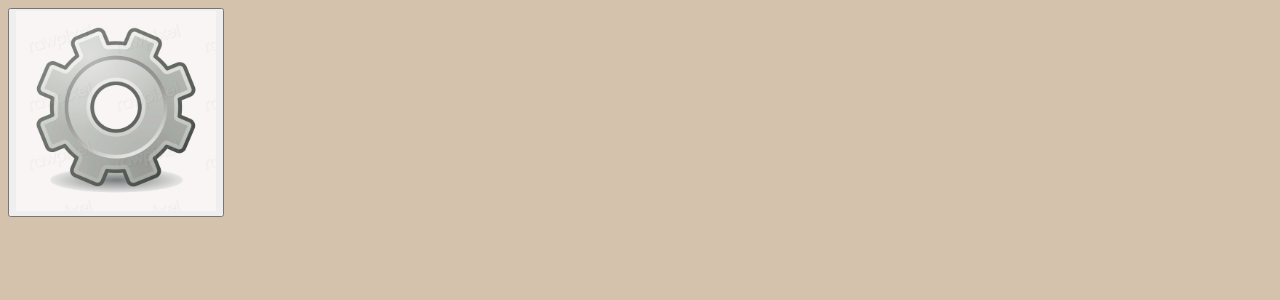
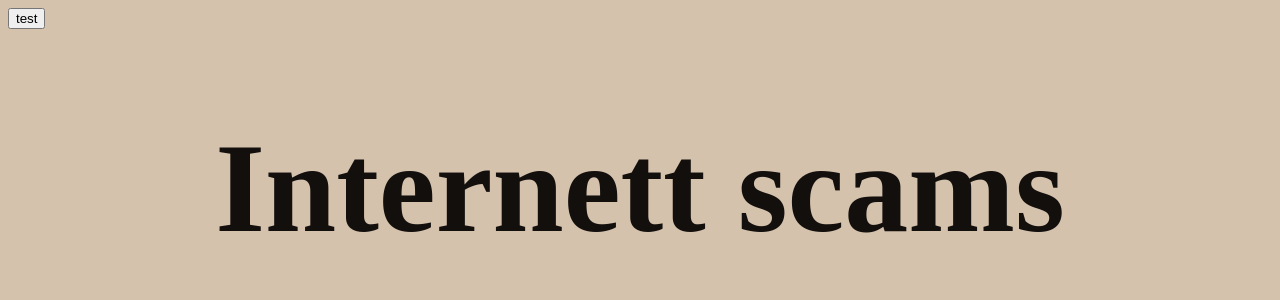
Before and after one commit to Knut123456/Tverfaglig-produktion-website, a plain HTML site: page Index.html in a window 1280 px wide. Shown: the top 300 px of the page. Drawn offline with Linux system fonts and the light colour scheme.

Commit message:
Laget en dialog

```diff
--- a/Index.html
+++ b/Index.html
@@ -8,19 +8,19 @@
     <title>Scam website</title>
 </head>
 <body>
+    <div>
+        <dialog id="innstDialog">
+            <button>
 
-<div>
-            <button id="insbutton" > <img src="Picture/Innstilliger.webp" id="Innstilliger-bilde"></button>
-            <div id="smeny">
-            <button id="darkModeToggle">Toggle Dark Mode</button>
-            </div>
+            </button>
+            <button id="lukk" onClick="innstDialog.close()">Lukk</button>
+        </dialog>
+        <button onclick="innstDialog.showModal()">test</button>
 
-        </div>
         <h1 class="overskrift">Internett scams </h1>
         <div class="div-picthu">
             <img src="Picture/scam.jpg!d" class="bilde-ved-overskriften">
         </div>
-
         <div class="Link-div">
             <h3 class="linkeoverskrift"> Content</h3>
             <button id="podcastLink" class=" button " >Podcast</button>
@@ -34,8 +34,9 @@
                 using fake websites, emails, messages, or social media.
                 This can include fake online stores, phishing emails pretending to be from reputable companies, false investment opportunities,
                 or even romantic scams where someone pretends to be interested in a relationship to obtain money.
-                The essence lies in deceiving individuals or organizations to gain financial profit or acquire sensitive information that can be misused.  </p>
+                The essence lies in deceiving individuals or organizations to gain financial profit or acquire sensitive information that can be misused.
+            </p>
         </div>
-</div>
+    </div>
 </body>
 </html>
--- a/style.css
+++ b/style.css
@@ -1,8 +1,18 @@
+body {
+    display: grid;
+    grid-template-columns: 1fr auto;
+    grid-template-rows: 1fr auto 1fr;
+    grid-area:
+    " side head"
+
+    ;
+}
+
 .overskrift {
     font-size: 8rem;
     text-align: center;
     color: #130f0d;
- }
+}
 
 .linkeoverskrift {
         font-size: 5rem;
@@ -35,14 +45,13 @@ body {
 }
 
 
-.Link-div{
+.Link-div {
     display: flex;
     justify-content: center;
     align-items: center;
- }
+}
 
-
-.bilde-ved-overskriften{
+.bilde-ved-overskriften {
     text-align: center;
     justify-content: center;
 }
@@ -55,7 +64,6 @@ body {
     font: inherit;
     outline: inherit;
     height: 200px;
-
 }
 
 #smeny{
@@ -71,17 +79,21 @@ body {
     transition: 500ms;
     background-color: #000;
     color: white;
-   }
+}
 
 .button {
     width: 200px;
     height: 50px;
-   }
+}
 
 #Innstilliger-bilde {
     height: 200px;
 }
 
+#innstDialog {
+width: 400px;
+height: 400px;
+}
 
 
 
```
